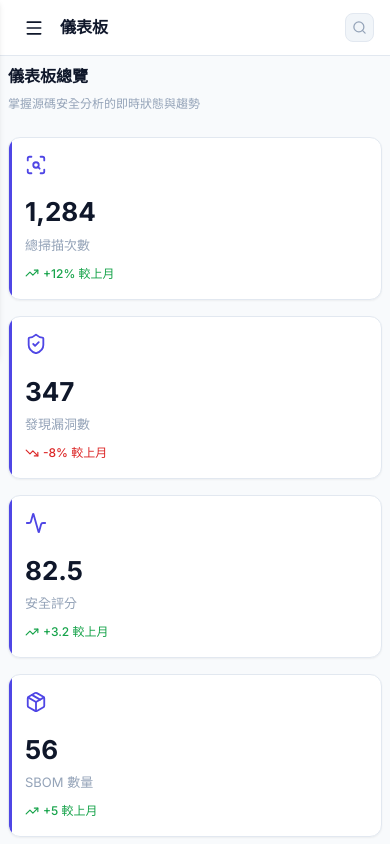
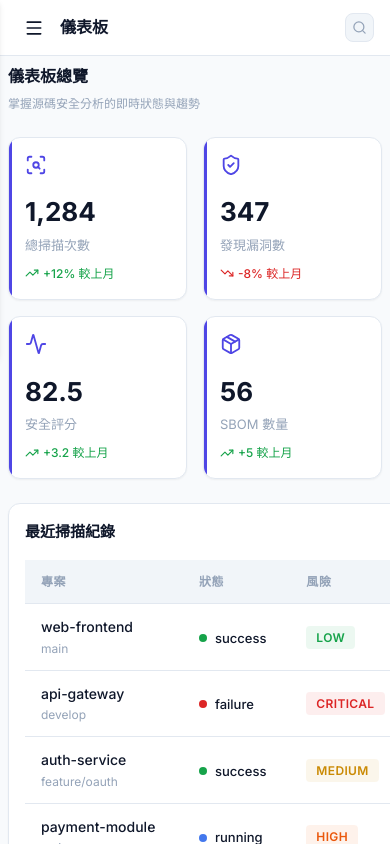
Before and after one commit to lllinnn1201/security-platform, a Next.js app in the folder frontend/: page / in a window 390 px wide. Shown: the top 844 px of the page. Built offline with nearby package versions, Linux system fonts and the light colour scheme.

Commit message:
fix: 手機版統計卡片改為 2 欄佈局，修正右側空白過大問題

```diff
--- a/frontend/app/globals.css
+++ b/frontend/app/globals.css
@@ -1490,11 +1490,11 @@ a:hover {
     font-size: 12px;
   }
 
-  /* 統計卡片：全部單欄 */
+  /* 統計卡片：保持兩欄（符合使用者期望的手機版設計） */
   .stats-grid,
   .stats-grid-3,
   .stats-grid-5 {
-    grid-template-columns: 1fr;
+    grid-template-columns: repeat(2, 1fr);
   }
 
   /* 環形圖進一步縮小 */
```
